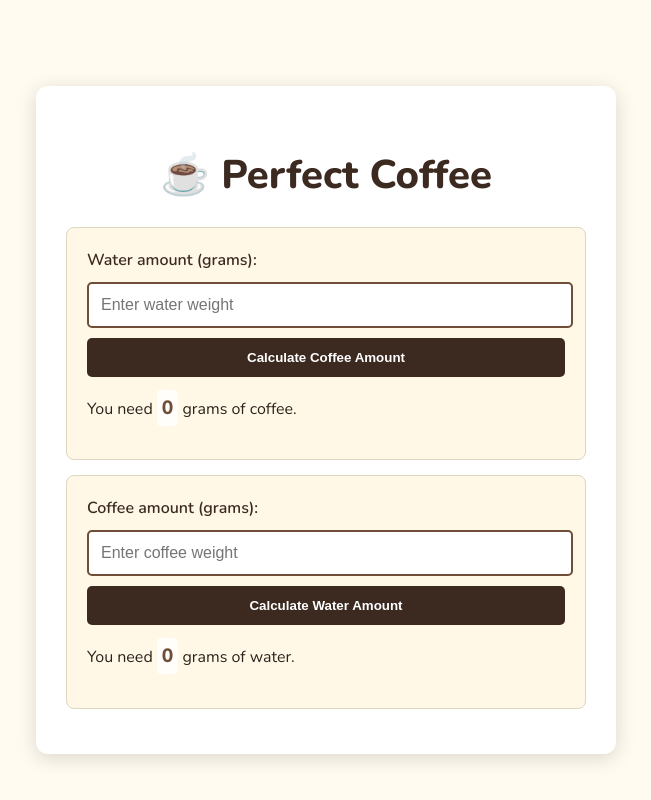
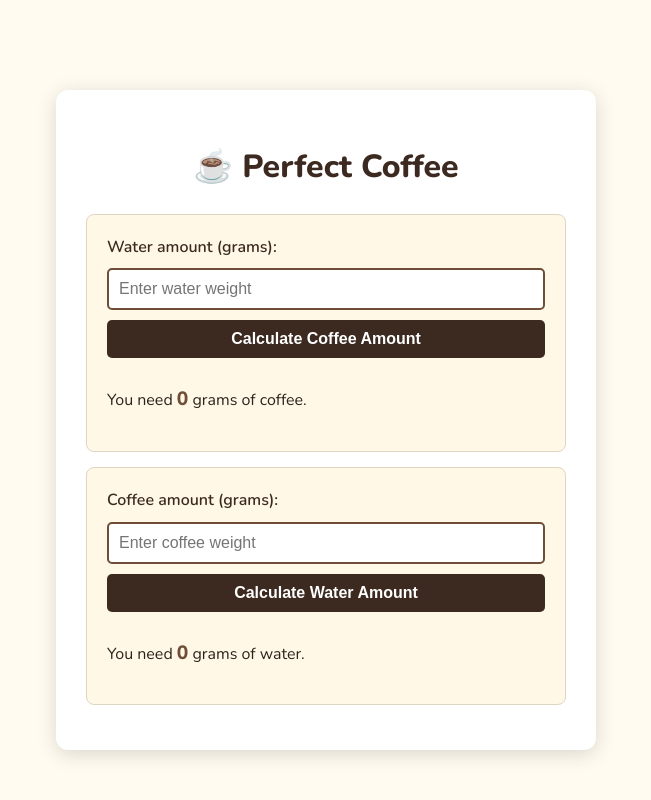
Before and after one commit to psanford/coffee.sanford.io, a plain HTML site: page index.html in a window 1280 px wide. Shown: the whole page, without its empty margins (314-965 px from the left). Drawn offline with nearby package versions, Linux system fonts and the light colour scheme.

Commit message:
Make the inputs the same width

```diff
--- a/index.html
+++ b/index.html
@@ -35,14 +35,7 @@
             box-shadow: 0 4px 20px rgba(0,0,0,0.15);
             padding: 30px;
             width: 90%;
-            max-width: 520px;
-        }
-
-        h1 {
-            color: var(--dark-coffee);
-            text-align: center;
-            font-size: 2.5rem;
-            margin-bottom: 20px;
+            max-width: 480px;
         }
 
         .input-group {
@@ -60,26 +53,26 @@
             color: var(--dark-coffee);
         }
 
-        input {
-            width: calc(100% - 20px);
-            padding: 12px;
-            border: 2px solid var(--medium-coffee);
-            background: white;
+        input, button {
+            width: 100%;
+            box-sizing: border-box;
+            padding: 10px;
             border-radius: 5px;
             margin-bottom: 10px;
             font-size: 16px;
+        }
+
+        input {
+            border: 2px solid var(--medium-coffee);
         }
 
         button {
             background-color: var(--dark-coffee);
             color: white;
             border: none;
-            padding: 12px 20px;
-            border-radius: 5px;
             cursor: pointer;
             transition: 0.2s;
             font-weight: bold;
-            width: 100%;
         }
 
         button:hover {
@@ -90,16 +83,12 @@
             font-weight: bold;
             color: var(--medium-coffee);
             font-size: 1.2rem;
-            background-color: rgba(255,255,255,0.8);
-            padding: 5px;
-            border-radius: 4px;
         }
-
     </style>
 </head>
 <body>
     <div class="container">
-        <h1>☕️ Perfect Coffee</h1>
+        <h1 style="text-align:center; color: var(--dark-coffee);">☕️ Perfect Coffee</h1>
 
         <div class="input-group">
             <label for="waterInput">Water amount (grams):</label>
```
